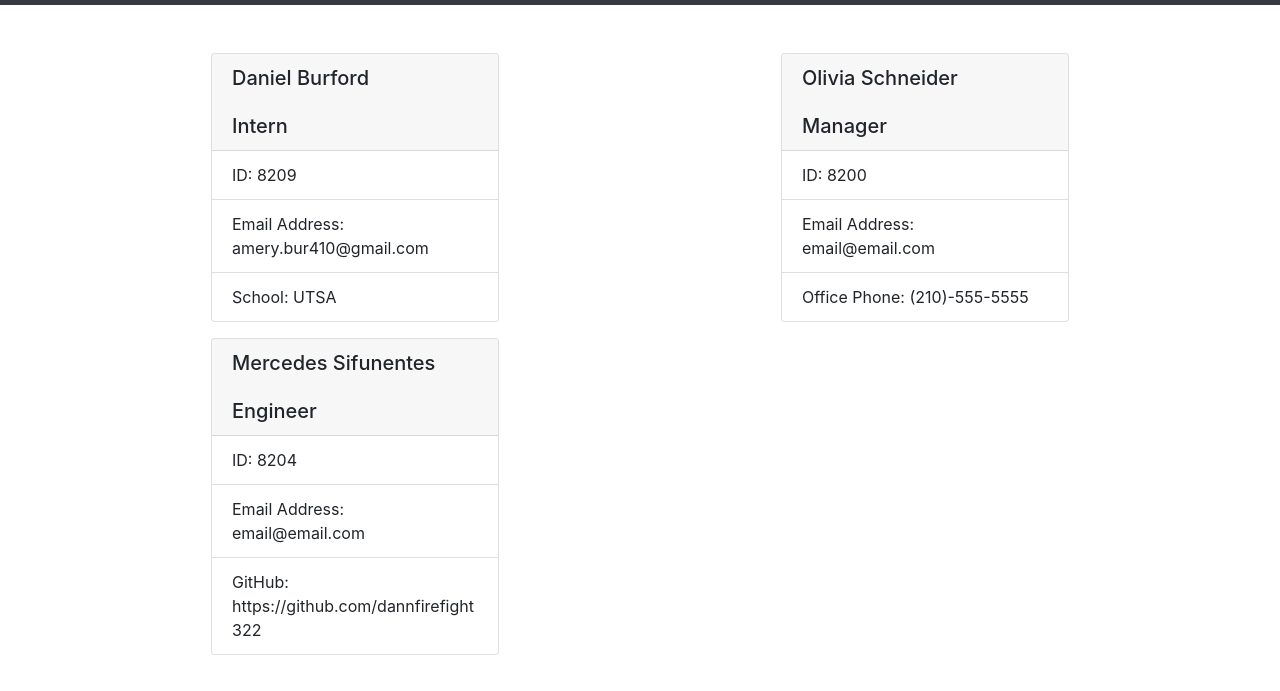
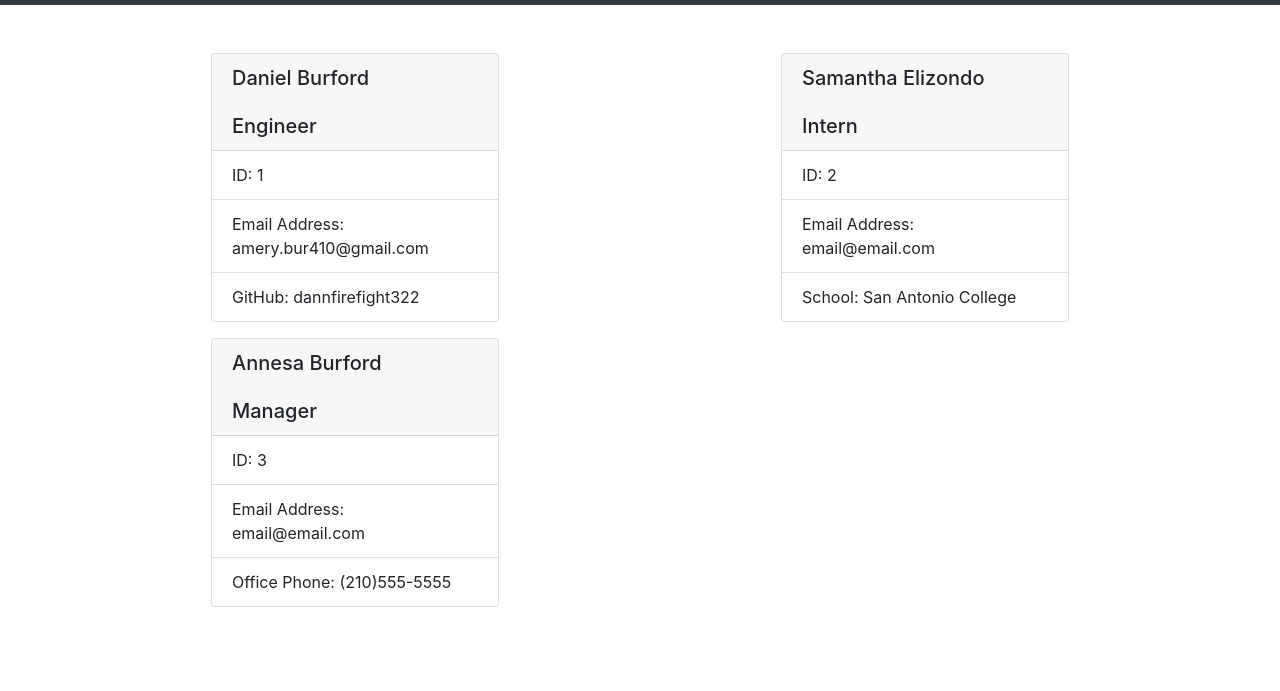
Before and after one commit to dannfirefight322/TeamGenerator, a website: page index.html in a window 1280 px wide. Shown: the part 51-742 px from the top of the page. Drawn offline with nearby package versions, Linux system fonts and the light colour scheme.

```diff
--- a/index.html
+++ b/index.html
@@ -14,29 +14,29 @@
         <div class="container">
             <div class="row"><div class="col-6">
             <div class="card mx-auto mb-3" style="width: 18rem">
-            <h5 class="card-header">Daniel Burford<br /><br />Intern</h5>
+            <h5 class="card-header">Daniel Burford<br /><br />Engineer</h5>
             <ul class="list-group list-group-flush">
-                <li class="list-group-item">ID: 8209</li>
+                <li class="list-group-item">ID: 1</li>
                 <li class="list-group-item">Email Address: amery.bur410@gmail.com</li>
-                <li class="list-group-item">School: UTSA</li>
+                <li class="list-group-item">GitHub: dannfirefight322</li>
             </ul>
             </div>
         </div><div class="col-6">
             <div class="card mx-auto mb-3" style="width: 18rem">
-            <h5 class="card-header">Olivia Schneider <br /><br />Manager</h5>
+            <h5 class="card-header">Samantha Elizondo<br /><br />Intern</h5>
             <ul class="list-group list-group-flush">
-                <li class="list-group-item">ID: 8200</li>
+                <li class="list-group-item">ID: 2</li>
                 <li class="list-group-item">Email Address: email@email.com</li>
-                <li class="list-group-item">Office Phone: (210)-555-5555</li>
+                <li class="list-group-item">School: San Antonio College</li>
             </ul>
             </div>
         </div><div class="col-6">
             <div class="card mx-auto mb-3" style="width: 18rem">
-            <h5 class="card-header">Mercedes Sifunentes<br /><br />Engineer</h5>
+            <h5 class="card-header">Annesa Burford<br /><br />Manager</h5>
             <ul class="list-group list-group-flush">
-                <li class="list-group-item">ID: 8204</li>
+                <li class="list-group-item">ID: 3</li>
                 <li class="list-group-item">Email Address: email@email.com</li>
-                <li class="list-group-item">GitHub: https://github.com/dannfirefight322</li>
+                <li class="list-group-item">Office Phone: (210)555-5555</li>
             </ul>
             </div>
         </div> </div>
```
Also changed, not shown: README.md.
